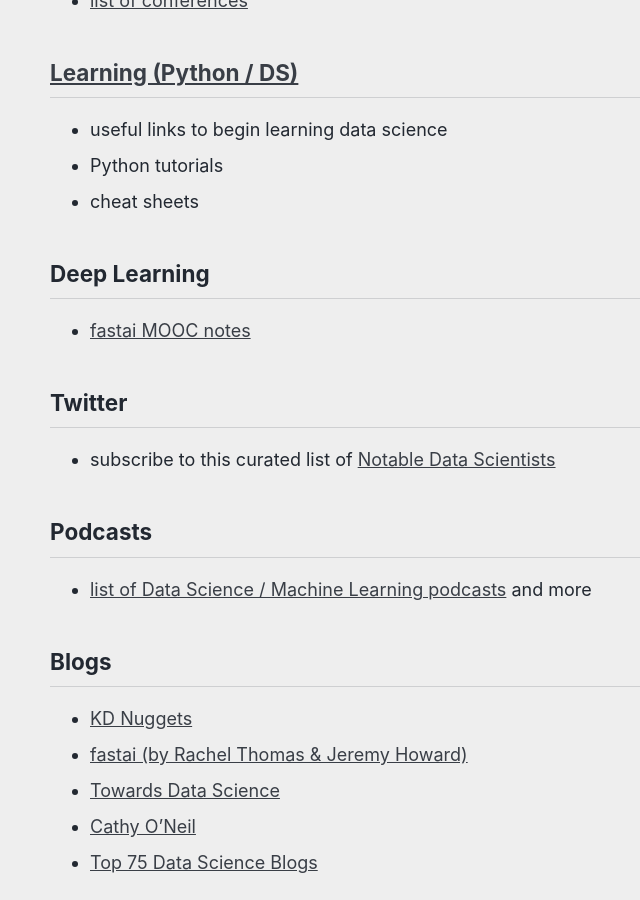
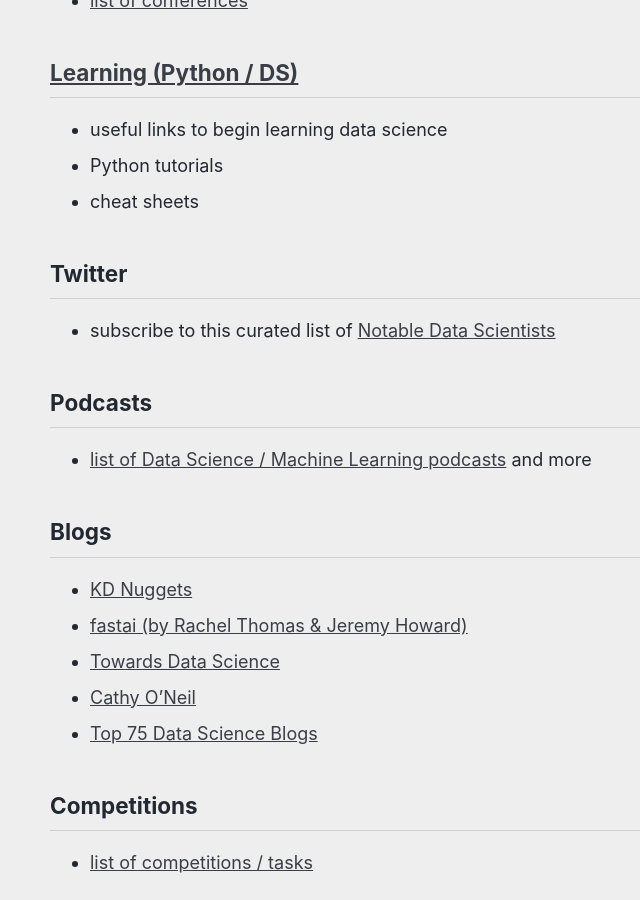
Before and after one commit to reshamas/reshamas.github.io, a Jekyll site: the page built from resources/index.md, in a window 1280 px wide and 900 px high, scrolled down 490 px. Shown: the whole window, without its empty margins (268-908 px from the left). Built offline with Jekyll 4.4.1, drawn with Linux system fonts in a browser that asks for light colours.

Commit message:
Update index.md

```diff
--- a/resources/index.md
+++ b/resources/index.md
@@ -18,9 +18,6 @@
 * useful links to begin learning data science
 * Python tutorials
 * cheat sheets
-
-## Deep Learning
-* [fastai MOOC notes](https://github.com/reshamas/fastai_deeplearn_part1)
 
 ## Twitter
 * subscribe to this curated list of [Notable Data Scientists](https://twitter.com/reshamas/lists/notable-data-scientists/members)
```
